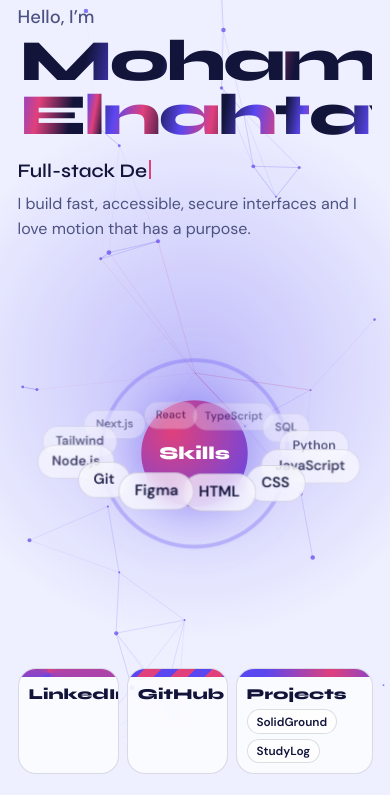
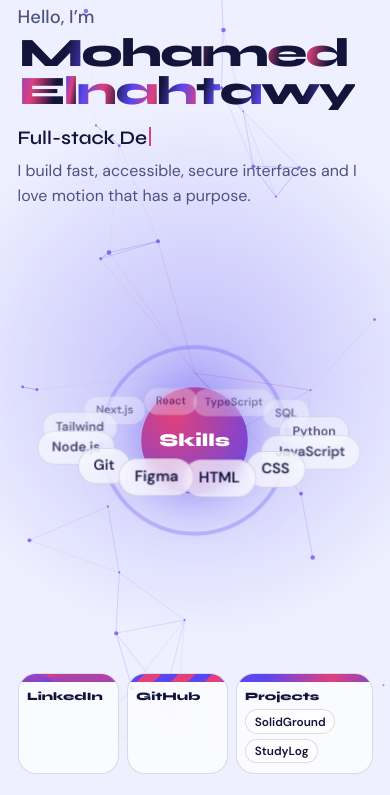
Before and after one commit to mohamedelnahtawy/mohamedelnahtawy.github.io, a plain HTML site: page index.html in a window 390 px wide. Shown: the part 49-844 px from the top of the page. Drawn offline with Linux system fonts and the light colour scheme; animation ran at ten frames a second.

Commit message:
Update index.html

```diff
--- a/index.html
+++ b/index.html
@@ -112,8 +112,8 @@ h1{margin:0;font:800 clamp(3.2rem,min(11vw,17vh),9.5rem)/.92 var(--display);lett
   .blurb{margin-top:.5rem}
   .projects{grid-template-columns:minmax(0,1fr) minmax(0,1fr) minmax(0,1.35fr);gap:.5rem}
   .art{height:.5rem}
-  .info{padding:.5rem .6rem .6rem}
-  .info h3{font-size:.95rem}
+  .info{padding:.5rem .5rem .6rem}
+  .info h3{font-size:min(.95rem,2.9vw)}
   .info h3 span,.info p{display:none}
   .plinks{flex-direction:column;align-items:flex-start;gap:.3rem;margin-top:.4rem}
   .plinks a{padding:.2rem .55rem;font-size:.74rem}
@@ -182,6 +182,22 @@ h1{margin:0;font:800 clamp(3.2rem,min(11vw,17vh),9.5rem)/.92 var(--display);lett
     var t=ln.textContent;ln.textContent='';ln.setAttribute('aria-hidden','true');
     Array.from(t).forEach(function(c){var s=document.createElement('span');s.className='ch';s.style.setProperty('--i',idx++);s.textContent=c;ln.appendChild(s)});
   });
+
+  /* phones only: shrink the name so every letter fits the screen */
+  var h1=document.querySelector('h1'),lns=h1.querySelectorAll('.ln'),baseFS=h1.style.fontSize,phone=matchMedia('(max-width:48rem)');
+  function fitName(){
+    h1.style.fontSize=baseFS;
+    if(!phone.matches)return;
+    for(var pass=0;pass<4;pass++){
+      var worst=1;
+      lns.forEach(function(ln){if(ln.scrollWidth>ln.clientWidth)worst=Math.min(worst,ln.clientWidth/ln.scrollWidth)});
+      if(worst>=1)break;
+      h1.style.fontSize=(parseFloat(getComputedStyle(h1).fontSize)*worst*.96)+'px';
+    }
+  }
+  fitName();
+  if(document.fonts&&document.fonts.ready)document.fonts.ready.then(fitName);
+  addEventListener('load',fitName);
 
   /* typed roles */
   var roles=['Junior Software Engineer','Full-stack Developer','UX and UI tinkerer'],typed=document.getElementById('typed');
@@ -264,7 +280,7 @@ h1{margin:0;font:800 clamp(3.2rem,min(11vw,17vh),9.5rem)/.92 var(--display);lett
     draw();spin();
     requestAnimationFrame(frame);
   }
-  addEventListener('resize',resize);
+  addEventListener('resize',function(){resize();fitName()});
   matchMedia('(prefers-color-scheme: dark)').addEventListener('change',function(){setTimeout(resize,50)});
   resize();
   if(reduce){draw();spin()}else requestAnimationFrame(frame);
```
